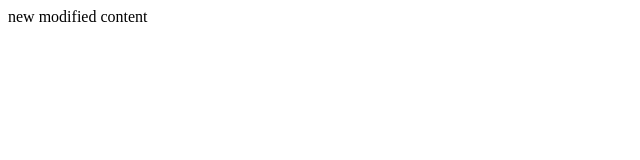
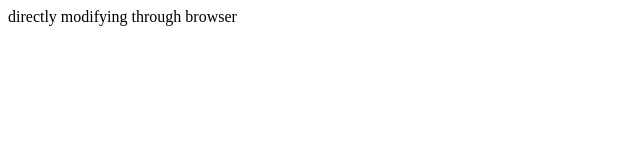
Before and after one commit to KunalKDalvi/git-i-access-1, a plain HTML site: page index.html in a window 1280 px wide. Shown: the whole page, without its empty margins (0-640 px from the left). Drawn offline with Linux system fonts and the light colour scheme.

Commit message:
Update index.html

```diff
--- a/index.html
+++ b/index.html
@@ -2,6 +2,6 @@
 <head>
 </head>
 <body>
-new modified content
+directly modifying through browser
 </body>
 </html>
```
